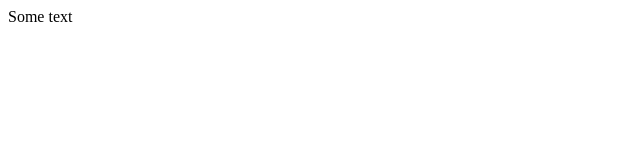
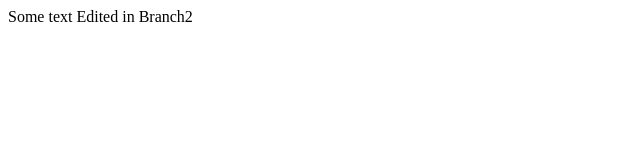
Before and after one commit to gurvirsingh15/CPS847-Group-2, a plain HTML site: page git_tst/index.html in a window 1280 px wide. Shown: the whole page, without its empty margins (0-640 px from the left). Drawn offline with Linux system fonts and the light colour scheme.

Commit message:
Update index.html

```diff
--- a/git_tst/index.html
+++ b/git_tst/index.html
@@ -6,7 +6,7 @@
 </head>
 
 <body>
-Some text
+Some text Edited in Branch2
 </body>
 
 </html>
```
